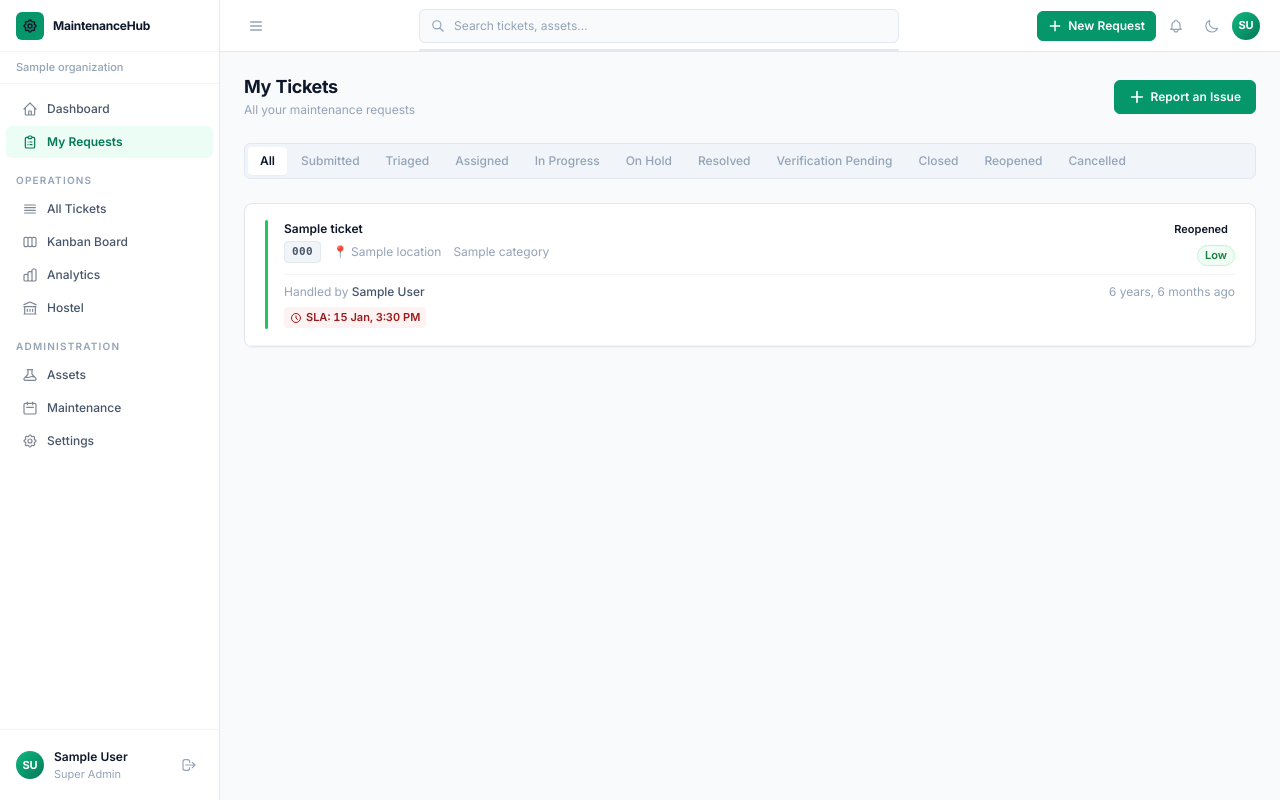
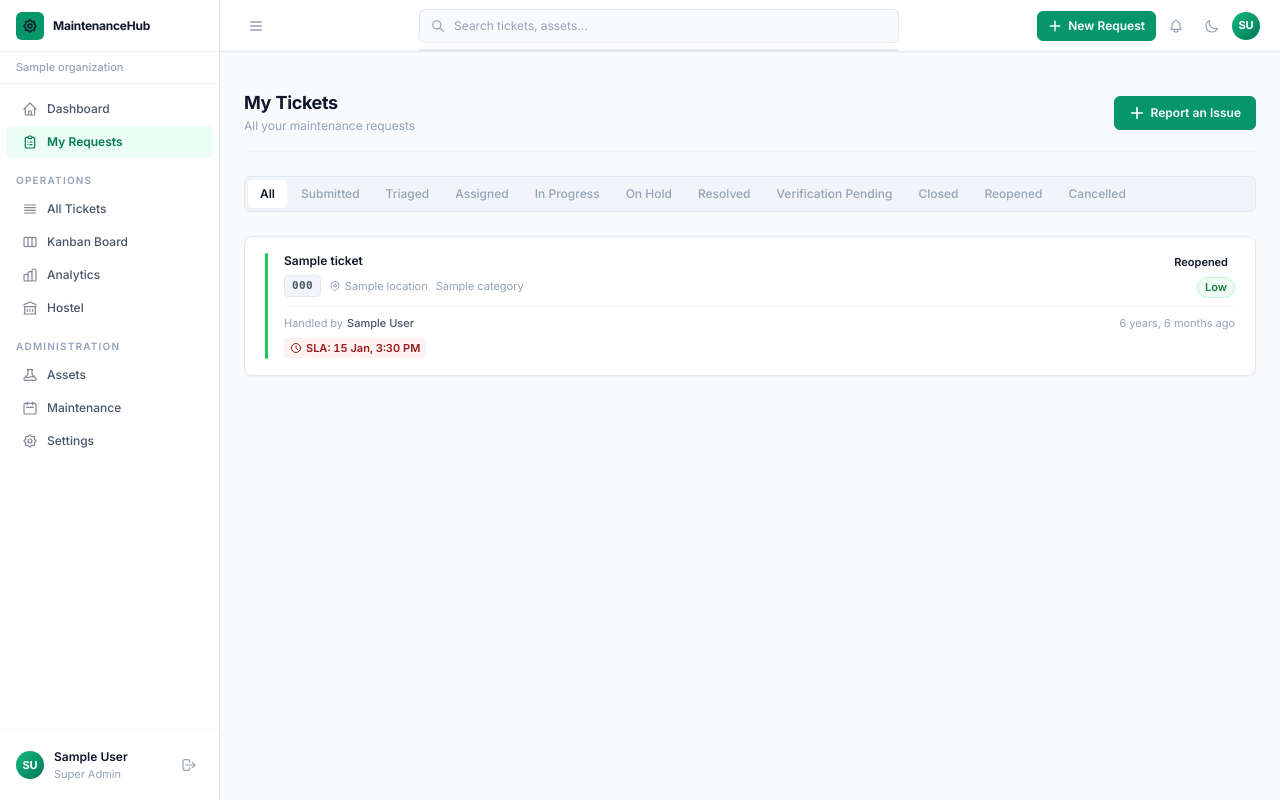
Before and after one commit to PRASHIK16/maintenancehub, a Django app: page /dashboard/my-tickets/ in a window 1280 px wide. Run offline with Django 5.2, Linux system fonts and the light colour scheme; a user stored in the database is signed in; tables that the repository leaves empty hold one stand-in row (values such as "Sample post"); data that the repository does not hold is empty; parts of the project's set-up code (start-up, migrations or seed data) failed here and were passed over; some libraries are stand-ins or nearby versions.

Commit message:
refactor(tickets): replace inline styles with CSS classes in table and my-tickets
ticket_table.html:
- Replace style="color:inherit;text-decoration:none" on sort links → .table-sort-link
- Replace style="font-size:11px;color:var(--text-muted)" → .td-sub, .td-meta
- Replace 📍 emoji → SVG icon in .meta-item
- Replace inline assignee cell → .cell-assignee, .cell-assignee-name, .cell-unassigned
- Replace inline overdue text → .overdue-label
- Replace inline pagination strip → .table-pagination

my_tickets.html:
- Replace .page-intro flex hack → .page-header-strip
- Replace inline priority bar → .priority-bar priority-bar-{{ priority }}
- Replace 📍 emoji → SVG icon in .meta-item
- Replace inline footer strip → .ticket-item-footer
- Replace inline assignee line → .assignee-line, .assignee-name
- Replace inline verify callout → .verify-callout

Co-Authored-By: Claude Sonnet 4.6 <noreply@anthropic.com>
Claude-Session: https://claude.ai/code/session_01FYdohLsJNNuajBgZBwGciS

```diff
--- a/templates/tickets/my_tickets.html
+++ b/templates/tickets/my_tickets.html
@@ -7,8 +7,8 @@
 <div class="space-y-6 fade-in">
 
   {# Page header #}
-  <div class="flex flex-col sm:flex-row sm:items-center sm:justify-between gap-4">
-    <div class="page-intro" style="margin-bottom: 0;">
+  <div class="page-header-strip">
+    <div class="page-intro" style="margin-bottom:0;">
       <h1 class="page-intro-title">My Tickets</h1>
       <p class="page-intro-sub">All your maintenance requests</p>
     </div>
@@ -38,40 +38,41 @@
   {% if page_obj.object_list %}
   <div class="card">
     {% for ticket in page_obj %}
-    <a href="{% url 'dashboard:ticket-detail' ticket.pk %}"
-       class="flex items-start gap-4 px-5 py-4 transition-colors"
-       style="border-bottom: 1px solid var(--border-subtle); text-decoration: none; color: inherit; display: flex;">
+    <a href="{% url 'dashboard:ticket-detail' ticket.pk %}" class="ticket-item">
 
       {# Priority colour bar #}
-      <div class="flex-shrink-0 self-stretch" style="width: 3px; border-radius: 2px; background-color:
-        {% if ticket.priority == 'critical' %}#ef4444
-        {% elif ticket.priority == 'high' %}#f97316
-        {% elif ticket.priority == 'medium' %}#f59e0b
-        {% else %}#22c55e{% endif %}; min-height: 20px;">
-      </div>
+      <div class="priority-bar priority-bar-{{ ticket.priority }}"></div>
 
-      <div class="flex-1 min-w-0">
-        <div class="flex items-start justify-between gap-3">
-          <div class="flex-1 min-w-0">
-            <p class="font-semibold text-sm mb-1 truncate" style="color: var(--text-primary);">{{ ticket.title }}</p>
-            <div class="flex items-center gap-3 flex-wrap" style="font-size: 12px; color: var(--text-muted);">
+      <div class="ticket-item-body">
+        <div style="display:flex;align-items:flex-start;justify-content:space-between;gap:12px;">
+          <div style="flex:1;min-width:0;">
+            <p class="ticket-item-title">{{ ticket.title }}</p>
+            <div class="ticket-item-meta">
               <span class="ticket-num">{{ ticket.ticket_number }}</span>
-              {% if ticket.location %}<span>📍 {{ ticket.location.name }}</span>{% endif %}
+              {% if ticket.location %}
+              <span class="meta-item">
+                <svg class="w-3 h-3" fill="none" viewBox="0 0 24 24" stroke="currentColor" stroke-width="2">
+                  <path stroke-linecap="round" stroke-linejoin="round" d="M17.657 16.657L13.414 20.9a1.998 1.998 0 01-2.827 0l-4.244-4.243a8 8 0 1111.314 0z"/>
+                  <path stroke-linecap="round" stroke-linejoin="round" d="M15 11a3 3 0 11-6 0 3 3 0 016 0z"/>
+                </svg>
+                {{ ticket.location.name }}
+              </span>
+              {% endif %}
               {% if ticket.category %}<span>{{ ticket.category.name }}</span>{% endif %}
             </div>
           </div>
-          <div class="flex flex-col items-end gap-1.5 flex-shrink-0">
+          <div style="display:flex;flex-direction:column;align-items:flex-end;gap:5px;flex-shrink:0;">
             <span class="badge badge-{{ ticket.status|cut:'_' }}">{{ ticket.get_status_display }}</span>
             <span class="badge badge-priority-{{ ticket.priority }}">{{ ticket.get_priority_display }}</span>
           </div>
         </div>
 
-        <div class="flex items-center justify-between mt-2 pt-2" style="border-top: 1px solid var(--border-subtle); font-size: 12px; color: var(--text-muted);">
-          <span>
+        <div class="ticket-item-footer">
+          <span class="assignee-line">
             {% if ticket.assigned_to %}
-              Handled by <strong style="color: var(--text-secondary); font-weight: 500;">{{ ticket.assigned_to.display_name }}</strong>
+              Handled by <span class="assignee-name">{{ ticket.assigned_to.display_name }}</span>
             {% else %}
-              <span style="font-style: italic;">Awaiting assignment</span>
+              <em>Awaiting assignment</em>
             {% endif %}
           </span>
           <span>{{ ticket.created_at|naturaltime }}</span>
@@ -79,8 +80,7 @@
 
         {# Verification callout #}
         {% if ticket.status == 'verification_pending' %}
-        <div class="flex items-center gap-2 mt-2"
-             style="font-size: 12px; color: #6d28d9; background-color: #f5f3ff; border: 1px solid #ddd6fe; border-radius: 8px; padding: 6px 12px;">
+        <div class="verify-callout">
           <svg class="w-3.5 h-3.5 flex-shrink-0" fill="none" viewBox="0 0 24 24" stroke="currentColor" stroke-width="2">
             <path stroke-linecap="round" stroke-linejoin="round" d="M9 12l2 2 4-4m6 2a9 9 0 11-18 0 9 9 0 0118 0z"/>
           </svg>
@@ -106,11 +106,11 @@
 
   {# Pagination #}
   {% if page_obj.has_other_pages %}
-  <div class="flex items-center justify-between">
-    <span style="font-size: 13px; color: var(--text-muted);">
+  <div class="table-pagination" style="background:transparent;border:none;padding:0;">
+    <span class="table-pagination-info">
       {{ page_obj.start_index }}–{{ page_obj.end_index }} of {{ page_obj.paginator.count }} tickets
     </span>
-    <div class="flex gap-2">
+    <div class="table-pagination-controls">
       {% if page_obj.has_previous %}
       <a href="?page={{ page_obj.previous_page_number }}{% if status_filter %}&status={{ status_filter }}{% endif %}"
          class="btn btn-secondary btn-sm">← Previous</a>
@@ -137,7 +137,7 @@
       {% if status_filter %}Try a different filter.{% else %}You haven't reported any issues yet.{% endif %}
     </p>
     {% if not status_filter %}
-    <a href="{% url 'dashboard:create-ticket' %}" class="btn btn-primary" style="margin-top: 16px;">
+    <a href="{% url 'dashboard:create-ticket' %}" class="btn btn-primary" style="margin-top:16px;">
       Report an Issue
     </a>
     {% endif %}
```
Also changed, not shown: templates/tickets/partials/ticket_table.html (+27 -19 lines).
